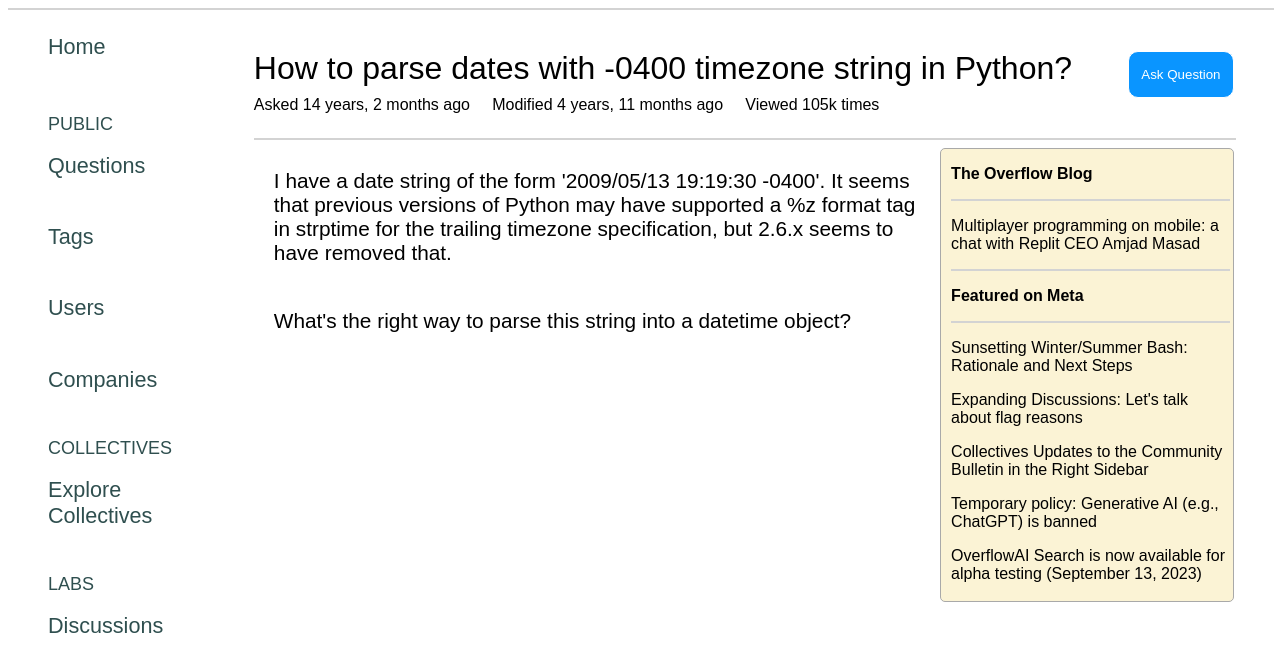
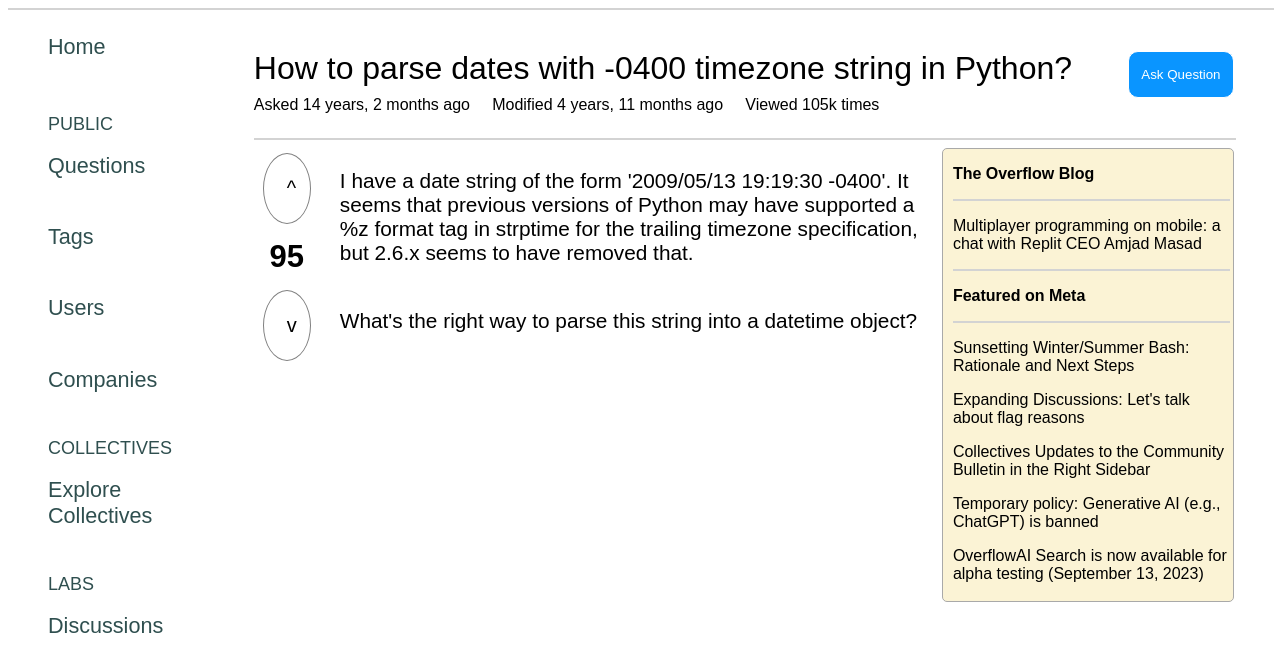
Before and after one commit to shubhamgarhewal/stack-overflow-clone, a plain HTML site: page index.html in a window 1280 px wide. Shown: the part 66-738 px from the top of the page. Drawn offline with Linux system fonts and the light colour scheme.

Commit message:
6th commit

```diff
--- a/index.html
+++ b/index.html
@@ -55,11 +55,18 @@
         </div>
         <hr>
         <div class="belowMainQu">  <!--this has two div elebroateQue and rightContent -->
+            <div class="roundButtonAndEleborateQue">
+                <div class="button">
+                <input type="button" value="^">
+                <p>95</p>
+                <input type="button" value="v">
+                </div>
         <div class="elebroateQue">
             <p> I have a date string of the form '2009/05/13 19:19:30 -0400'. It seems that previous versions of Python may have supported a %z format tag in strptime for the trailing timezone specification, but 2.6.x seems to have removed that.</p>
             <br>
             What's the right way to parse this string into a datetime object?
         </div>
+    </div>
         <div class="rightContent">
                 <p class="tableHeading">The Overflow Blog</p>
                <hr>
--- a/style.css
+++ b/style.css
@@ -70,6 +70,7 @@
     width: 48%;
     border: .5px solid lightgray;
     border-radius: 8px;
+    cursor: pointer;
     /* font-family: Arial, Helvetica, sans-serif; */
 
 }
@@ -152,7 +153,7 @@ margin-top: 0%  ;
     flex-direction: row;
 }
 .elebroateQue{
-    width: 70%;
+    /* width: 70%; */
     font-size: 130%;
     padding-left: 20px;
     padding-right: 20px;
@@ -180,6 +181,7 @@ hr{
     height: 42%;
     border-radius: 10px;
     border: 1px solid ;
+    cursor: pointer;
     background-color: #0A95FF;
     color: white;
 }
@@ -193,3 +195,31 @@ hr{
 .tableHeading{
     font-weight: bold;
 }
+.roundButtonAndEleborateQue{
+    display: flex;
+    width: 75%;
+}
+.button{
+    display: flex;
+    flex-direction: column;
+    align-items: center;
+}
+.button p{
+    font-size: 31px;
+    font-weight: bold;
+    margin-top: 10px;
+    margin-bottom: 10px;
+}
+.roundButtonAndEleborateQue input{
+  background-color: white;
+  border: 1px solid grey;
+  color: black;
+  padding: 23px;
+  text-align: center;
+  /* text-decoration: none; */
+  font-size: 20px;
+  margin: 5px 4px;
+  cursor: pointer;
+  border-radius: 50%;
+  width: 7%;
+}
```
